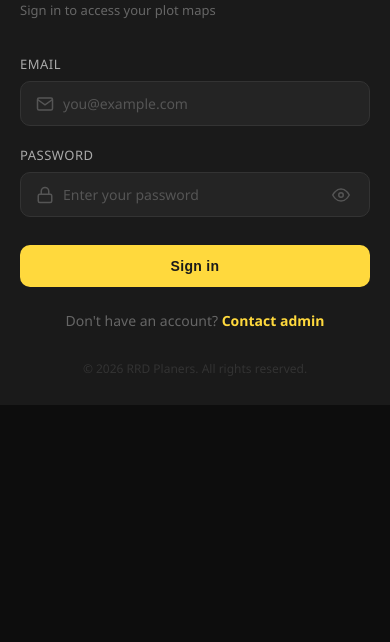
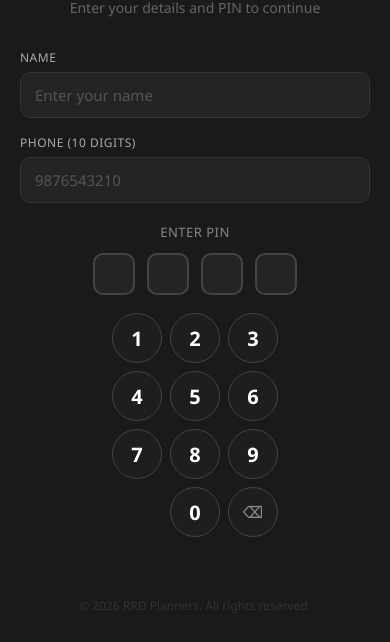
Before and after one commit to ktvoilacode/rdplnr, a plain HTML site: page login.html in a window 390 px wide. Shown: the part 354-996 px from the top of the page. Before the commit the page ends 844 px from the top, so only its background shows below. Drawn offline with Linux system fonts and the light colour scheme.

Commit message:
feat: redesign login with name, phone, and 4-digit PIN keypad
Replace email/password form with name + phone fields and PIN entry.
Remove PIN overlay from plot-choice.html, redirect to login if not authenticated.

Co-Authored-By: Claude Opus 4.6 <noreply@anthropic.com>

```diff
--- a/login.html
+++ b/login.html
@@ -2,8 +2,8 @@
 <html lang="en">
 <head>
 <meta charset="UTF-8">
-<meta name="viewport" content="width=device-width, initial-scale=1.0">
-<title>RRD Planers - Login</title>
+<meta name="viewport" content="width=device-width, initial-scale=1.0, maximum-scale=1.0, user-scalable=no">
+<title>RRD Planners - Login</title>
 <style>
     * { margin: 0; padding: 0; box-sizing: border-box; }
 
@@ -169,15 +169,16 @@
     .login-container {
         width: 100%;
         max-width: 400px;
+        text-align: center;
     }
 
     .login-header {
-        margin-bottom: 36px;
+        margin-bottom: 32px;
     }
 
     .login-header h2 {
         color: white;
-        font-size: 32px;
+        font-size: 28px;
         font-weight: 700;
     }
 
@@ -187,27 +188,25 @@
         margin-top: 8px;
     }
 
+    /* Name & Phone fields */
     .form-group {
-        margin-bottom: 20px;
+        margin-bottom: 16px;
+        text-align: left;
     }
 
     .form-group label {
         display: block;
-        margin-bottom: 8px;
+        margin-bottom: 6px;
         color: #aaa;
-        font-size: 13px;
+        font-size: 12px;
         font-weight: 500;
         text-transform: uppercase;
         letter-spacing: 0.5px;
     }
 
-    .input-wrapper {
-        position: relative;
-    }
-
-    .input-wrapper input {
+    .form-group input {
         width: 100%;
-        padding: 14px 46px 14px 46px;
+        padding: 12px 14px;
         background: #242424;
         border: 1px solid #333;
         border-radius: 10px;
@@ -217,156 +216,103 @@
         font-family: inherit;
     }
 
-    .input-wrapper input:focus {
+    .form-group input:focus {
         outline: none;
         border-color: #FFD93D;
         background: #2a2a2a;
         box-shadow: 0 0 0 3px rgba(255, 217, 61, 0.1);
     }
 
-    .input-wrapper input::placeholder {
+    .form-group input::placeholder {
         color: #555;
     }
 
-    .input-icon {
-        position: absolute;
-        left: 16px;
-        top: 50%;
-        transform: translateY(-50%);
-        color: #555;
+    /* PIN Section */
+    .pin-label {
+        color: #888;
+        font-size: 13px;
+        margin: 20px 0 12px;
+        text-transform: uppercase;
+        letter-spacing: 0.5px;
+    }
+
+    .pin-dots {
+        display: flex;
+        justify-content: center;
+        gap: 12px;
+        margin-bottom: 18px;
+    }
+
+    .pin-dot-box {
+        width: 48px;
+        height: 48px;
+        border: 2px solid #444;
+        border-radius: 10px;
+        background: #242424;
         display: flex;
         align-items: center;
+        justify-content: center;
+        font-size: 22px;
+        font-weight: 700;
+        color: #FFD93D;
+        transition: all 0.15s;
     }
 
-    .input-icon svg {
-        width: 18px;
-        height: 18px;
-        stroke: currentColor;
-        fill: none;
-        stroke-width: 2;
+    .pin-dot-box.filled {
+        border-color: #FFD93D;
+        background: #2a2a2a;
     }
 
-    .input-wrapper input:focus ~ .input-icon,
-    .input-wrapper input:focus + .input-icon {
-        color: #FFD93D;
+    .pin-dot-box.error {
+        border-color: #e57373;
+        background: rgba(229, 115, 115, 0.1);
+        animation: shake 0.4s ease;
     }
 
-    .toggle-password {
-        position: absolute;
-        right: 16px;
-        top: 50%;
-        transform: translateY(-50%);
-        color: #555;
+    @keyframes shake {
+        0%, 100% { transform: translateX(0); }
+        25% { transform: translateX(-6px); }
+        75% { transform: translateX(6px); }
+    }
+
+    .pin-keypad {
+        display: grid;
+        grid-template-columns: repeat(3, 56px);
+        gap: 8px;
+        justify-content: center;
+        margin-top: 4px;
+    }
+
+    .pin-k {
+        width: 56px;
+        height: 56px;
+        border-radius: 50%;
+        border: 1px solid #444;
+        background: #1e1e1e;
+        color: #fff;
+        font-size: 22px;
+        font-weight: 600;
         cursor: pointer;
         display: flex;
         align-items: center;
-        padding: 4px;
-        border-radius: 4px;
-        transition: color 0.2s;
+        justify-content: center;
+        transition: all 0.15s;
+        font-family: inherit;
     }
 
-    .toggle-password svg {
-        width: 18px;
-        height: 18px;
-        stroke: currentColor;
-        fill: none;
-        stroke-width: 2;
+    .pin-k:hover {
+        border-color: #FFD93D;
     }
 
-    .toggle-password:hover {
-        color: #FFD93D;
+    .pin-k:active {
+        background: #333;
     }
 
-    .login-btn {
-        width: 100%;
-        padding: 14px;
-        background: #FFD93D;
-        color: #1a1a1a;
-        border: none;
-        border-radius: 10px;
-        font-size: 15px;
-        font-weight: 700;
-        cursor: pointer;
-        transition: all 0.3s;
-        margin-top: 8px;
-        letter-spacing: 0.3px;
-        position: relative;
-        overflow: hidden;
-    }
-
-    .login-btn::after {
-        content: '';
-        position: absolute;
-        top: 0;
-        left: -100%;
-        width: 100%;
-        height: 100%;
-        background: linear-gradient(90deg, transparent, rgba(255,255,255,0.2), transparent);
-        transition: left 0.5s;
-    }
-
-    .login-btn:hover::after {
-        left: 100%;
-    }
-
-    .login-btn:hover {
-        background: #ffc107;
-        transform: translateY(-2px);
-        box-shadow: 0 6px 24px rgba(255, 217, 61, 0.35);
-    }
-
-    .login-btn:active {
-        transform: translateY(0);
-        box-shadow: 0 2px 8px rgba(255, 217, 61, 0.3);
-    }
-
-    .login-btn.loading {
-        pointer-events: none;
-        opacity: 0.8;
-    }
-
-    .signup-link {
-        text-align: center;
-        margin-top: 24px;
-        color: #666;
-        font-size: 14px;
-    }
-
-    .signup-link a {
-        color: #FFD93D;
-        text-decoration: none;
-        font-weight: 600;
-        transition: color 0.2s;
-    }
-
-    .signup-link a:hover {
-        color: #ffc107;
-    }
-
-    .error-message {
-        background: rgba(255, 82, 82, 0.1);
-        color: #ff6b6b;
-        padding: 12px 16px;
-        border-radius: 10px;
-        margin-bottom: 20px;
+    .error-msg {
+        color: #e57373;
         font-size: 13px;
-        border: 1px solid rgba(255, 82, 82, 0.2);
-        display: none;
-        text-align: center;
-        font-weight: 500;
-    }
-
-    .error-message.show {
-        display: flex;
-        align-items: center;
-        justify-content: center;
-        gap: 8px;
-        animation: slideDown 0.3s ease;
-    }
-
-    @keyframes slideDown {
-        from { opacity: 0; transform: translateY(-8px); }
-        to { opacity: 1; transform: translateY(0); }
+        margin-top: 12px;
+        min-height: 18px;
     }
 
     .footer-text {
@@ -449,7 +395,7 @@
         }
 
         .login-header h2 {
-            font-size: 26px;
+            font-size: 24px;
         }
 
         .footer-text {
@@ -501,21 +447,23 @@
         }
 
         .login-header h2 {
-            font-size: 24px;
+            font-size: 22px;
         }
 
-        .login-header p {
-            font-size: 13px;
+        .pin-k {
+            width: 50px;
+            height: 50px;
+            font-size: 20px;
         }
 
-        .input-wrapper input {
-            padding: 12px 42px 12px 42px;
-            font-size: 14px;
+        .pin-keypad {
+            grid-template-columns: repeat(3, 50px);
         }
 
-        .login-btn {
-            padding: 13px;
-            font-size: 14px;
+        .pin-dot-box {
+            width: 42px;
+            height: 42px;
+            font-size: 20px;
         }
     }
 
@@ -534,7 +482,7 @@
         }
 
         .login-header h2 {
-            font-size: 22px;
+            font-size: 20px;
         }
     }
 </style>
@@ -544,7 +492,7 @@
 <!-- Left Panel -->
 <div class="left-panel">
     <div class="logo-section">
-        <h1>RRD PLANERS</h1>
+        <h1>RRD Planners</h1>
         <div class="subtitle">Plot Map Generator</div>
     </div>
 
@@ -575,24 +523,19 @@
 
         <div class="preview-image">
             <svg width="100%" height="180" viewBox="0 0 400 180" style="background: #111;">
-                <!-- Plot outline -->
                 <rect x="60" y="25" width="280" height="130" fill="none" stroke="#FFD93D" stroke-width="2" stroke-dasharray="none"/>
-                <!-- Corner markers -->
                 <circle cx="60" cy="25" r="4" fill="#FFD93D"/>
                 <circle cx="340" cy="25" r="4" fill="#FFD93D"/>
                 <circle cx="340" cy="155" r="4" fill="#FFD93D"/>
                 <circle cx="60" cy="155" r="4" fill="#FFD93D"/>
-                <!-- Dimension lines -->
                 <line x1="60" y1="170" x2="340" y2="170" stroke="#666" stroke-width="1"/>
                 <text x="200" y="178" fill="#888" text-anchor="middle" font-size="10">30'-0"</text>
                 <line x1="45" y1="25" x2="45" y2="155" stroke="#666" stroke-width="1"/>
                 <text x="38" y="95" fill="#888" text-anchor="middle" font-size="10" transform="rotate(-90, 38, 95)">50'-0"</text>
-                <!-- Interior -->
                 <rect x="80" y="40" width="160" height="100" fill="rgba(255,217,61,0.05)" stroke="#444" stroke-width="1" stroke-dasharray="4"/>
                 <text x="160" y="85" fill="#555" text-anchor="middle" font-size="11">ROOM</text>
                 <text x="160" y="100" fill="#444" text-anchor="middle" font-size="9">A.C.C ROOF</text>
                 <text x="310" y="95" fill="#444" text-anchor="middle" font-size="9">OPEN</text>
-                <!-- North arrow -->
                 <polygon points="370,20 375,35 365,35" fill="#FFD93D"/>
                 <text x="370" y="45" fill="#888" text-anchor="middle" font-size="9">N</text>
             </svg>
@@ -604,118 +547,140 @@
 <div class="right-panel">
     <div class="login-container">
         <div class="login-header">
-            <h2>Welcome back</h2>
-            <p>Sign in to access your plot maps</p>
+            <h2>Welcome</h2>
+            <p>Enter your details and PIN to continue</p>
         </div>
 
-        <div class="error-message" id="loginError">
-            <svg width="16" height="16" viewBox="0 0 24 24" fill="none" stroke="currentColor" stroke-width="2"><circle cx="12" cy="12" r="10"/><line x1="15" y1="9" x2="9" y2="15"/><line x1="9" y1="9" x2="15" y2="15"/></svg>
-            Invalid email or password
+        <div class="form-group">
+            <label for="userName">Name</label>
+            <input type="text" id="userName" placeholder="Enter your name" required autocomplete="name">
         </div>
 
-        <form id="loginForm" onsubmit="handleLogin(event)">
-            <div class="form-group">
-                <label for="email">Email</label>
-                <div class="input-wrapper">
-                    <input type="email" id="email" name="email" placeholder="you@example.com" required autocomplete="email">
-                    <span class="input-icon">
-                        <svg viewBox="0 0 24 24"><path d="M4 4h16c1.1 0 2 .9 2 2v12c0 1.1-.9 2-2 2H4c-1.1 0-2-.9-2-2V6c0-1.1.9-2 2-2z"/><polyline points="22,6 12,13 2,6"/></svg>
-                    </span>
-                </div>
-            </div>
+        <div class="form-group">
+            <label for="userPhone">Phone (10 digits)</label>
+            <input type="tel" id="userPhone" placeholder="9876543210" maxlength="10" pattern="[0-9]{10}" required autocomplete="tel">
+        </div>
 
-            <div class="form-group">
-                <label for="password">Password</label>
-                <div class="input-wrapper">
-                    <input type="password" id="password" name="password" placeholder="Enter your password" required autocomplete="current-password">
-                    <span class="input-icon">
-                        <svg viewBox="0 0 24 24"><rect x="3" y="11" width="18" height="11" rx="2" ry="2"/><path d="M7 11V7a5 5 0 0 1 10 0v4"/></svg>
-                    </span>
-                    <span class="toggle-password" onclick="togglePassword()" id="togglePass">
-                        <svg viewBox="0 0 24 24" id="eyeIcon"><path d="M1 12s4-8 11-8 11 8 11 8-4 8-11 8-11-8-11-8z"/><circle cx="12" cy="12" r="3"/></svg>
-                    </span>
-                </div>
-            </div>
+        <div class="pin-label">Enter PIN</div>
 
-            <button type="submit" class="login-btn" id="loginBtn">Sign in</button>
-        </form>
+        <div class="pin-dots" id="pinDots">
+            <div class="pin-dot-box" id="pd0"></div>
+            <div class="pin-dot-box" id="pd1"></div>
+            <div class="pin-dot-box" id="pd2"></div>
+            <div class="pin-dot-box" id="pd3"></div>
+        </div>
 
-        <div class="signup-link">
-            Don't have an account? <a href="#" onclick="showSignupAlert(); return false;">Contact admin</a>
+        <div class="pin-keypad">
+            <button class="pin-k" onclick="pinKey('1')">1</button>
+            <button class="pin-k" onclick="pinKey('2')">2</button>
+            <button class="pin-k" onclick="pinKey('3')">3</button>
+            <button class="pin-k" onclick="pinKey('4')">4</button>
+            <button class="pin-k" onclick="pinKey('5')">5</button>
+            <button class="pin-k" onclick="pinKey('6')">6</button>
+            <button class="pin-k" onclick="pinKey('7')">7</button>
+            <button class="pin-k" onclick="pinKey('8')">8</button>
+            <button class="pin-k" onclick="pinKey('9')">9</button>
+            <button class="pin-k" style="visibility:hidden;"></button>
+            <button class="pin-k" onclick="pinKey('0')">0</button>
+            <button class="pin-k" onclick="pinBack()" style="font-size:16px; color:#888;">&#x232B;</button>
         </div>
+
+        <div class="error-msg" id="errorMsg"></div>
     </div>
 
-    <div class="footer-text">&copy; 2026 RRD Planers. All rights reserved.</div>
+    <div class="footer-text">&copy; 2026 RRD Planners. All rights reserved.</div>
 </div>
 
 <script>
-const VALID_USERS = [
-    { emailHash: '', role: 'admin' }
-];
+var PIN_CODE = '4040';
+var pinEntry = '';
 
-async function hashCredentials(email, password) {
-    const data = new TextEncoder().encode(email.toLowerCase().trim() + ':' + password);
-    const hashBuffer = await crypto.subtle.digest('SHA-256', data);
-    const hashArray = Array.from(new Uint8Array(hashBuffer));
-    return hashArray.map(b => b.toString(16).padStart(2, '0')).join('');
+// If already logged in, go to plot-choice
+if (localStorage.getItem('isLoggedIn') === 'true') {
+    window.location.href = 'plot-choice.html';
 }
 
-(async function initHashes() {
-    const hash = await hashCredentials('admin@rrdplaners.com', 'admin123');
-    VALID_USERS[0].emailHash = hash;
-})();
+// Only allow digits in phone field
+document.getElementById('userPhone').addEventListener('input', function() {
+    this.value = this.value.replace(/[^0-9]/g, '').slice(0, 10);
+});
 
-(function() {
-    if (localStorage.getItem('isLoggedIn') === 'true') {
-        window.location.href = 'plot-choice.html';
-    }
-})();
+function pinKey(digit) {
+    if (pinEntry.length >= 4) return;
+    pinEntry += digit;
+    updateDots();
 
-async function handleLogin(event) {
-    event.preventDefault();
+    if (pinEntry.length === 4) {
+        var name = document.getElementById('userName').value.trim();
+        var phone = document.getElementById('userPhone').value.trim();
 
-    const btn = document.getElementById('loginBtn');
-    const email = document.getElementById('email').value;
-    const password = document.getElementById('password').value;
-    const errorMsg = document.getElementById('loginError');
+        if (!name) {
+            showError('Please enter your name');
+            resetPin();
+            return;
+        }
+        if (phone.length !== 10) {
+            showError('Please enter a valid 10-digit phone number');
+            resetPin();
+            return;
+        }
 
-    btn.classList.add('loading');
-    btn.textContent = 'Signing in...';
-
-    const hash = await hashCredentials(email, password);
-    const user = VALID_USERS.find(u => u.emailHash === hash);
-
-    if (user) {
-        localStorage.setItem('isLoggedIn', 'true');
-        localStorage.setItem('userEmail', email);
-        localStorage.setItem('userRole', user.role);
-        window.location.href = 'plot-choice.html';
-    } else {
-        btn.classList.remove('loading');
-        btn.textContent = 'Sign in';
-        errorMsg.classList.add('show');
-        setTimeout(() => {
-            errorMsg.classList.remove('show');
-        }, 3000);
+        if (pinEntry === PIN_CODE) {
+            // Success — save session
+            localStorage.setItem('isLoggedIn', 'true');
+            localStorage.setItem('userName', name);
+            localStorage.setItem('userPhone', phone);
+            localStorage.setItem('userEmail', name); // for display on plot-choice
+            window.location.href = 'plot-choice.html';
+        } else {
+            showError('Wrong PIN');
+            // Flash error on dots
+            var boxes = document.querySelectorAll('.pin-dot-box');
+            boxes.forEach(function(b) { b.classList.add('error'); });
+            setTimeout(function() {
+                boxes.forEach(function(b) { b.classList.remove('error'); });
+                resetPin();
+            }, 500);
+        }
     }
 }
 
-function togglePassword() {
-    const input = document.getElementById('password');
-    const icon = document.getElementById('eyeIcon');
+function pinBack() {
+    pinEntry = pinEntry.slice(0, -1);
+    updateDots();
+}
 
-    if (input.type === 'password') {
-        input.type = 'text';
-        icon.innerHTML = '<path d="M17.94 17.94A10.07 10.07 0 0 1 12 20c-7 0-11-8-11-8a18.45 18.45 0 0 1 5.06-5.94M9.9 4.24A9.12 9.12 0 0 1 12 4c7 0 11 8 11 8a18.5 18.5 0 0 1-2.16 3.19m-6.72-1.07a3 3 0 1 1-4.24-4.24"/><line x1="1" y1="1" x2="23" y2="23"/>';
-    } else {
-        input.type = 'password';
-        icon.innerHTML = '<path d="M1 12s4-8 11-8 11 8 11 8-4 8-11 8-11-8-11-8z"/><circle cx="12" cy="12" r="3"/>';
+function updateDots() {
+    for (var i = 0; i < 4; i++) {
+        var box = document.getElementById('pd' + i);
+        if (i < pinEntry.length) {
+            box.textContent = '\u2022';
+            box.classList.add('filled');
+        } else {
+            box.textContent = '';
+            box.classList.remove('filled');
+        }
     }
 }
 
-function showSignupAlert() {
-    alert('Please contact the administrator to create an account.');
+function resetPin() {
+    pinEntry = '';
+    updateDots();
 }
+
+function showError(msg) {
+    var el = document.getElementById('errorMsg');
+    el.textContent = msg;
+    setTimeout(function() { el.textContent = ''; }, 3000);
+}
+
+// Keyboard support
+document.addEventListener('keydown', function(e) {
+    // Don't capture keys when typing in name/phone fields
+    if (document.activeElement.tagName === 'INPUT') return;
+    if (e.key >= '0' && e.key <= '9') pinKey(e.key);
+    else if (e.key === 'Backspace') pinBack();
+});
 </script>
 
 </body>
```
Also changed, not shown: plot-choice.html (+15 -143 lines).
